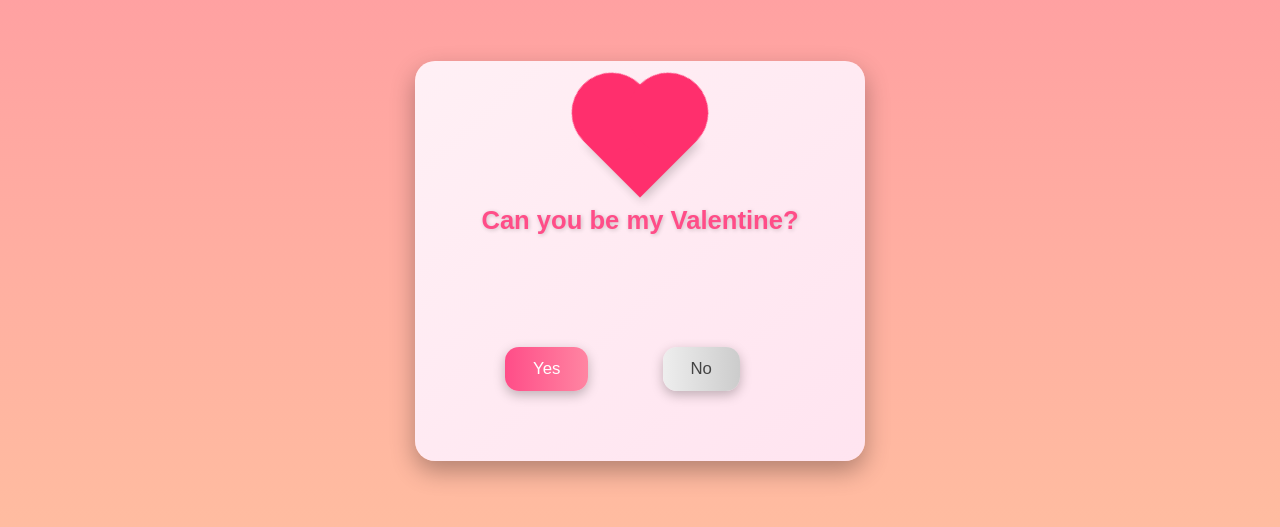
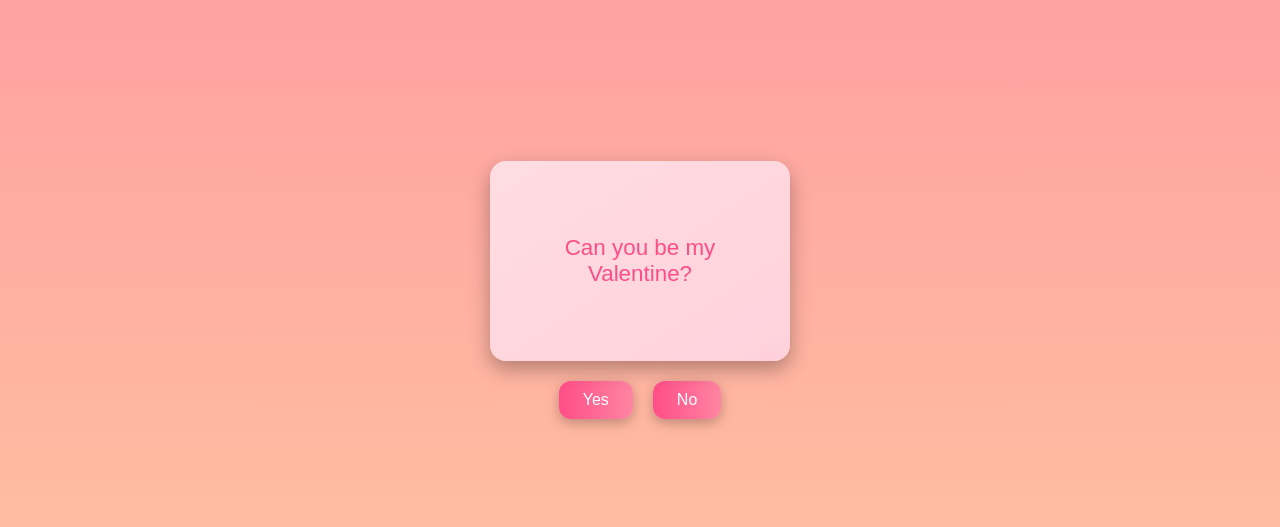
Before and after one commit to Unwilleds/valentine-ui, a plain HTML site: page index.html in a window 1280 px wide. Shown: the part 139-666 px from the top of the page. Drawn offline with Linux system fonts and the light colour scheme.

Commit message:
Update index.html

```diff
--- a/index.html
+++ b/index.html
@@ -2,7 +2,7 @@
 <html lang="en">
 <head>
 <meta charset="UTF-8">
-<title>Valentine UI</title>
+<title>Valentine Card</title>
 
 <style>
 * { box-sizing: border-box; }
@@ -20,114 +20,74 @@ body {
 
 .container {
   position: relative;
-  width: 90%;
-  max-width: 450px;
-  height: 400px;
-  background: linear-gradient(to bottom right, #fff0f5, #ffe4f0);
-  border-radius: 20px;
-  box-shadow: 0 10px 25px rgba(0,0,0,0.3);
-  text-align: center;
-  padding-top: 40px;
-  overflow: hidden;
+  width: 300px;
+  height: 200px;
+  perspective: 1000px;
 }
 
-h1 {
-  font-size: 1.6rem;
-  margin: 0;
-  margin-bottom: 20px;
-  color: #ff4d88;
-  text-shadow: 1px 1px 4px rgba(0,0,0,0.2);
+.card {
+  width: 100%;
+  height: 100%;
+  position: relative;
+  transform-style: preserve-3d;
+  transition: transform 1s ease-in-out;
 }
 
-.heart {
-  width: 80px;
-  height: 80px;
-  background: #ff2f6d;
-  position: relative;
-  margin: 0 auto 25px;
-  transform: rotate(-45deg);
-  animation: pulse 1s infinite;
-  box-shadow: 0 4px 10px rgba(0,0,0,0.2);
+.card.open {
+  transform: rotateY(180deg);
 }
 
-.heart::before,
-.heart::after {
-  content: "";
-  width: 80px;
-  height: 80px;
-  background: #ff2f6d;
-  border-radius: 50%;
+.card-front,
+.card-back {
   position: absolute;
+  width: 100%;
+  height: 100%;
+  border-radius: 16px;
+  backface-visibility: hidden;
+  display: flex;
+  justify-content: center;
+  align-items: center;
+  color: white;
+  font-size: 1.3rem;
+  box-shadow: 0 8px 20px rgba(0,0,0,0.3);
 }
 
-.heart::before { top: -40px; left: 0; }
-.heart::after { left: 40px; top: 0; }
+.card-front {
+  background: linear-gradient(to bottom right, #ff4d88, #ff85a2);
+}
 
-@keyframes pulse {
-  0% { transform: rotate(-45deg) scale(1); }
-  50% { transform: rotate(-45deg) scale(1.2); }
-  100% { transform: rotate(-45deg) scale(1); }
+.card-back {
+  background: linear-gradient(to bottom right, #ffdde1, #ffd1dc);
+  color: #ff4d88;
+  transform: rotateY(180deg);
+  font-size: 1.4rem;
+  text-align: center;
+  padding: 20px;
+}
+
+.buttons {
+  margin-top: 20px;
+  display: flex;
+  justify-content: center;
+  gap: 20px;
+  opacity: 0;
+  transition: opacity 1s ease;
 }
 
 button {
-  padding: 12px 28px;
-  font-size: 1.05rem;
+  padding: 10px 24px;
+  font-size: 1rem;
   border: none;
-  border-radius: 14px;
+  border-radius: 12px;
   cursor: pointer;
-  position: absolute;
-  animation: float 2s infinite;
+  background: linear-gradient(to right, #ff4d88, #ff85a2);
+  color: white;
   box-shadow: 0 4px 12px rgba(0,0,0,0.25);
   transition: all 0.3s ease;
 }
 
-@keyframes float {
-  0% { transform: translateY(0); }
-  50% { transform: translateY(-4px); }
-  100% { transform: translateY(0); }
-}
-
-#yesBtn {
-  left: 20%;
-  top: 290px;
-  background: linear-gradient(to right, #ff4d88, #ff85a2);
-  color: white;
-}
-
-#noBtn {
-  left: 55%;
-  top: 290px;
-  background: linear-gradient(to right, #eee, #ccc);
-  color: #444;
-}
-
-.popup {
-  position: absolute;
-  inset: 0;
-  background: linear-gradient(to bottom right, #ff4d88, #ffd1dc);
-  display: flex;
-  justify-content: center;
-  align-items: center;
-  text-align: center;
-  border-radius: 20px;
-  color: white;
-  font-size: 1.5rem;
-  padding: 20px;
-  opacity: 0;
-  pointer-events: none;
-  animation: none;
-  box-shadow: 0 10px 30px rgba(0,0,0,0.3);
-}
-
-.popup.show {
-  opacity: 1;
-  pointer-events: auto;
-  animation: pop 0.6s ease;
-}
-
-@keyframes pop {
-  0% { transform: scale(0.5); }
-  100% { transform: scale(1); }
+button:hover {
+  transform: scale(1.1);
 }
 
 .message {
@@ -135,7 +95,7 @@ button {
   top: 150px;
   left: 50%;
   transform: translateX(-50%);
-  font-size: 1.6rem; /* bigger */
+  font-size: 1.6rem;
   font-weight: bold;
   background: rgba(255,255,255,0.95);
   color: #ff2f6d;
@@ -146,11 +106,6 @@ button {
   pointer-events: none;
   transition: all 0.4s ease;
   z-index: 5;
-}
-
-.message.animate {
-  transform: translateX(-50%) scale(1.2);
-  color: #ff85a2;
 }
 
 .floating-heart {
@@ -179,33 +134,34 @@ button {
   0% { transform: translateY(0) rotate(-45deg); opacity: 1; }
   100% { transform: translateY(-250px) rotate(-45deg); opacity: 0; }
 }
-
-@media (max-width: 500px) {
-  h1 { font-size: 1.3rem; }
-  #yesBtn { left: 15%; }
-  #noBtn { left: 55%; }
-  .message { font-size: 1.4rem; padding: 12px 20px; }
-}
 </style>
 </head>
 
 <body>
 
 <div class="container">
-  <div class="heart"></div>
-  <h1>Can you be my Valentine?</h1>
-  <button id="yesBtn">Yes</button>
-  <button id="noBtn">No</button>
+  <div class="card" id="card">
+    <div class="card-front">
+      💌
+    </div>
+    <div class="card-back">
+      Can you be my Valentine?
+    </div>
+  </div>
 
-  <div class="popup" id="popup">YAYYY! iloveyousomuch bebe 🫶😚</div>
+  <div class="buttons" id="buttons">
+    <button id="yesBtn">Yes</button>
+    <button id="noBtn">No</button>
+  </div>
+
   <div class="message" id="message"></div>
 </div>
 
 <script>
+const card = document.getElementById("card");
+const buttons = document.getElementById("buttons");
+const yesBtn = document.getElementById("yesBtn");
 const noBtn = document.getElementById("noBtn");
-const yesBtn = document.getElementById("yesBtn");
-const container = document.querySelector(".container");
-const popup = document.getElementById("popup");
 const message = document.getElementById("message");
 
 let yesSize = 16;
@@ -215,30 +171,38 @@ let noMessages = [
   "Click Yes grrr 😡",
   "🥺🥺🥺",
   "please 👉👈",
-  "okay, I'm not gonna stop until you click yes :D"
+  "okay, now I'm not gonna stop until you click yes :D"
 ];
 let msgIndex = 0;
 
 function showMessage(text) {
   message.textContent = text;
-  message.classList.add("animate");
   message.style.opacity = 1;
+  message.style.transform = "translateX(-50%) scale(1.2)";
   setTimeout(() => {
     message.style.opacity = 0;
-    message.classList.remove("animate");
-  }, 3000); // stays longer
+    message.style.transform = "translateX(-50%) scale(1)";
+  }, 3000);
 }
 
 function createFloatingHeart() {
   const heart = document.createElement("div");
   heart.classList.add("floating-heart");
   heart.style.left = Math.random() * 80 + "%";
-  container.appendChild(heart);
+  document.body.appendChild(heart);
   setTimeout(() => heart.remove(), 3000);
 }
 
+// Open card animation on load
+setTimeout(() => {
+  card.classList.add("open");
+  setTimeout(() => {
+    buttons.style.opacity = 1;
+  }, 1200);
+}, 500);
+
+// No button behavior
 noBtn.addEventListener("click", () => {
-  // Show playful message
   showMessage(noMessages[msgIndex]);
   msgIndex = (msgIndex + 1) % noMessages.length;
 
@@ -247,39 +211,28 @@ noBtn.addEventListener("click", () => {
   noBtn.style.background = "linear-gradient(to right, #ffb6c1, #ff69b4)";
   setTimeout(() => {
     noBtn.style.transform = "";
-    noBtn.style.background = "linear-gradient(to right, #eee, #ccc)";
+    noBtn.style.background = "linear-gradient(to right, #ff4d88, #ff85a2)";
   }, 300);
 
-  // Move no button avoiding yes button
+  // Move no button randomly avoiding Yes button
   const maxAttempts = 100;
   let attempt = 0;
   let newX, newY;
   do {
-    newX = Math.random() * (container.clientWidth - noBtn.offsetWidth);
-    newY = Math.random() * (container.clientHeight - noBtn.offsetHeight - 80) + 80;
+    newX = Math.random() * (buttons.offsetWidth - noBtn.offsetWidth);
+    newY = Math.random() * 0; // no vertical move, keep same row
     attempt++;
-  } while (attempt < maxAttempts && (
-    newX < yesBtn.offsetLeft + yesBtn.offsetWidth + 10 &&
-    newX + noBtn.offsetWidth > yesBtn.offsetLeft - 10 &&
-    newY < yesBtn.offsetTop + yesBtn.offsetHeight + 10 &&
-    newY + noBtn.offsetHeight > yesBtn.offsetTop - 10
-  ));
+  } while (attempt < maxAttempts && Math.abs(newX - yesBtn.offsetLeft) < 60);
 
   noBtn.style.left = newX + "px";
-  noBtn.style.top = newY + "px";
-
-  // Grow yes button
-  yesSize += 3;
-  yesBtn.style.fontSize = yesSize + "px";
-  yesBtn.style.padding = (12 + yesSize/5) + "px " + (28 + yesSize/5) + "px";
 });
 
+// Yes button behavior
 yesBtn.addEventListener("click", () => {
-  popup.classList.add("show");
-  yesBtn.style.display = "none";
-  noBtn.style.display = "none";
+  message.textContent = "YAYYY! iloveyousomuch bebe 🫶😚";
+  message.style.opacity = 1;
+  buttons.style.display = "none";
 
-  // floating hearts
   for (let i = 0; i < 30; i++) {
     setTimeout(createFloatingHeart, i * 100);
   }
```
